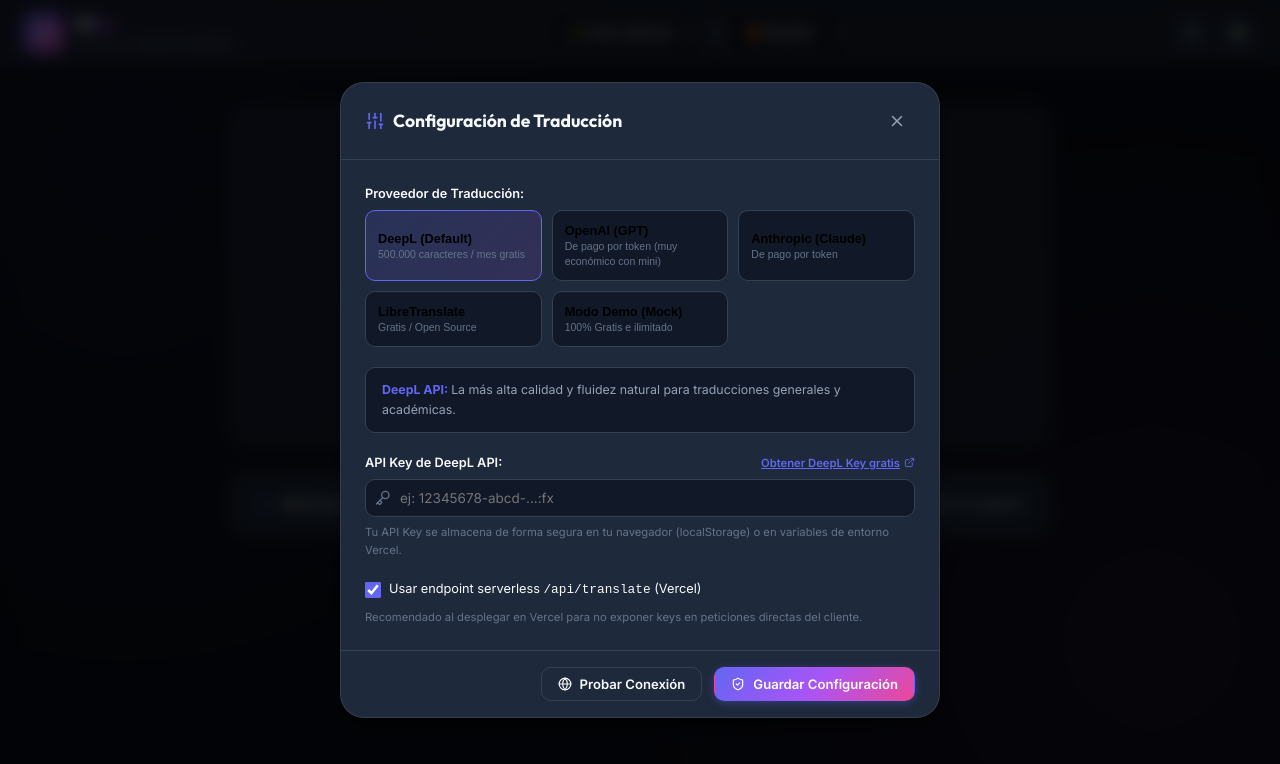
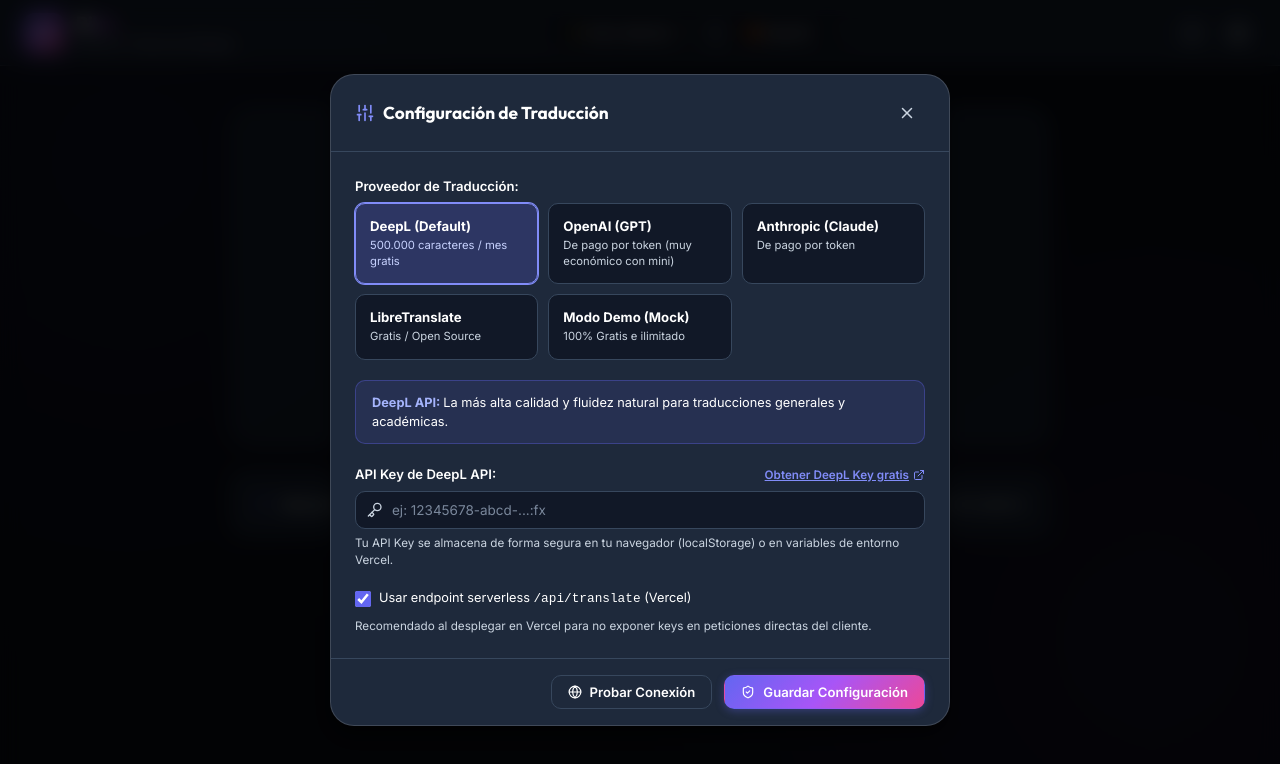
Before and after one commit to ExeDevCentral/Bilex, a React (Vite) app: page / in a window 1280 px wide. Both pictures are taken after a click on the button 1238 px from the left and 32 px from the top of the page. Shown: the top 764 px of the page. Built offline with nearby package versions, Linux system fonts and the light colour scheme.

Commit message:
Fix dark mode text contrast and card colors in settings modal

```diff
--- a/src/components/SettingsModal.tsx
+++ b/src/components/SettingsModal.tsx
@@ -132,7 +132,7 @@
       <div className="modal-card" onClick={(e) => e.stopPropagation()}>
         <div className="modal-header">
           <div style={{ display: 'flex', alignItems: 'center', gap: 8 }}>
-            <Sliders size={20} color="var(--accent-primary)" />
+            <Sliders size={20} color="var(--accent-primary-light)" />
             <h3>Configuración de Traducción</h3>
           </div>
           <button className="btn btn-ghost btn-icon" onClick={onClose}>
@@ -141,7 +141,7 @@
         </div>
 
         <div className="modal-body">
-          {/* Provider Selection */}
+          {/* Provider Selection Grid */}
           <div className="form-group">
             <label className="form-label">Proveedor de Traducción:</label>
             <div className="provider-grid">
@@ -152,14 +152,14 @@
                   className={`provider-card ${localConfig.provider === prov ? 'is-selected' : ''}`}
                   onClick={() => handleProviderSelect(prov)}
                 >
-                  <strong style={{ display: 'block', fontSize: '0.85rem' }}>
+                  <strong className="provider-card-title">
                     {prov === 'deepl' && 'DeepL (Default)'}
                     {prov === 'openai' && 'OpenAI (GPT)'}
                     {prov === 'claude' && 'Anthropic (Claude)'}
                     {prov === 'libretranslate' && 'LibreTranslate'}
                     {prov === 'mock' && 'Modo Demo (Mock)'}
                   </strong>
-                  <span style={{ fontSize: '0.7rem', color: 'var(--text-dim)' }}>
+                  <span className="provider-card-desc">
                     {PROVIDER_INFO[prov].freeTier}
                   </span>
                 </button>
@@ -167,32 +167,32 @@
             </div>
           </div>
 
-          <div
-            style={{
-              padding: '12px 16px',
-              background: 'var(--bg-secondary)',
-              borderRadius: 'var(--radius-md)',
-              border: '1px solid var(--border-subtle)',
-              fontSize: '0.825rem',
-            }}
-          >
-            <strong style={{ color: 'var(--accent-primary)' }}>{currentProviderInfo.name}: </strong>
-            <span style={{ color: 'var(--text-muted)' }}>{currentProviderInfo.description}</span>
+          {/* Provider Info Banner */}
+          <div className="provider-info-box">
+            <strong>{currentProviderInfo.name}: </strong>
+            <span>{currentProviderInfo.description}</span>
           </div>
 
-          {/* API Key Input if required */}
+          {/* API Key Input */}
           {localConfig.provider !== 'mock' && (
             <div className="form-group">
-              <label className="form-label" style={{ display: 'flex', justifyContent: 'space-between' }}>
+              <label className="form-label" style={{ display: 'flex', justifyContent: 'space-between', alignItems: 'center' }}>
                 <span>API Key de {PROVIDER_INFO[localConfig.provider].name}:</span>
                 {localConfig.provider === 'deepl' && (
                   <a
                     href="https://www.deepl.com/pro-api"
                     target="_blank"
                     rel="noreferrer"
-                    style={{ color: 'var(--accent-primary)', fontSize: '0.75rem', display: 'flex', alignItems: 'center', gap: 4 }}
+                    style={{
+                      color: 'var(--accent-primary-light)',
+                      fontSize: '0.78rem',
+                      display: 'flex',
+                      alignItems: 'center',
+                      gap: 4,
+                      textDecoration: 'underline'
+                    }}
                   >
-                    Obtener DeepL Key gratis <ExternalLink size={11} />
+                    Obtener DeepL Key gratis <ExternalLink size={12} />
                   </a>
                 )}
               </label>
@@ -200,7 +200,7 @@
                 <input
                   type="password"
                   className="form-input"
-                  style={{ width: '100%', paddingLeft: 34 }}
+                  style={{ width: '100%', paddingLeft: 36 }}
                   placeholder={
                     localConfig.provider === 'deepl'
                       ? 'ej: 12345678-abcd-...:fx'
@@ -215,10 +215,10 @@
                   size={16}
                   style={{
                     position: 'absolute',
-                    left: 10,
+                    left: 12,
                     top: '50%',
                     transform: 'translateY(-50%)',
-                    color: 'var(--text-dim)',
+                    color: 'var(--text-muted)',
                   }}
                 />
               </div>
@@ -274,7 +274,7 @@
                 checked={localConfig.useServerless}
                 onChange={(e) => setLocalConfig({ ...localConfig, useServerless: e.target.checked })}
               />
-              <span style={{ fontSize: '0.85rem' }}>
+              <span style={{ fontSize: '0.85rem', color: 'var(--text-main)' }}>
                 Usar endpoint serverless <code>/api/translate</code> (Vercel)
               </span>
             </label>
@@ -290,7 +290,7 @@
                 padding: '10px 14px',
                 borderRadius: 'var(--radius-md)',
                 background: testStatus.success ? 'var(--success-bg)' : 'var(--danger-bg)',
-                border: `1px solid ${testStatus.success ? 'rgba(16,185,129,0.3)' : 'rgba(239,68,68,0.3)'}`,
+                border: `1px solid ${testStatus.success ? 'rgba(16,185,129,0.4)' : 'rgba(239,68,68,0.4)'}`,
                 color: testStatus.success ? 'var(--success)' : 'var(--danger)',
                 fontSize: '0.825rem',
                 display: 'flex',
--- a/src/styles/components.css
+++ b/src/styles/components.css
@@ -36,6 +36,7 @@
   font-size: 1.25rem;
   font-weight: 800;
   letter-spacing: -0.5px;
+  color: var(--text-main);
 }
 
 .brand-subtitle {
@@ -93,7 +94,7 @@
 }
 
 .lang-swap-btn:hover {
-  color: var(--accent-primary);
+  color: var(--accent-primary-light);
   transform: rotate(180deg);
 }
 
@@ -141,7 +142,7 @@
 
 .btn-secondary:hover:not(:disabled) {
   background: var(--bg-hover);
-  border-color: var(--text-dim);
+  border-color: var(--accent-primary-light);
 }
 
 .btn-ghost {
@@ -183,8 +184,8 @@
 }
 
 .dropzone:hover, .dropzone.is-dragover {
-  border-color: var(--accent-primary);
-  background: rgba(99, 102, 241, 0.04);
+  border-color: var(--accent-primary-light);
+  background: rgba(99, 102, 241, 0.08);
   transform: scale(1.005);
   box-shadow: var(--shadow-glow);
 }
@@ -195,16 +196,17 @@
   margin: 0 auto 20px;
   border-radius: var(--radius-lg);
   background: var(--accent-gradient-subtle);
-  border: 1px solid rgba(99, 102, 241, 0.3);
+  border: 1px solid rgba(99, 102, 241, 0.4);
   display: flex;
   align-items: center;
   justify-content: center;
-  color: var(--accent-primary);
+  color: var(--accent-primary-light);
 }
 
 .dropzone-title {
   font-size: 1.35rem;
   margin-bottom: 8px;
+  color: var(--text-main);
 }
 
 .dropzone-desc {
@@ -249,6 +251,7 @@
   align-items: center;
   gap: 10px;
   font-size: 0.85rem;
+  color: var(--text-main);
 }
 
 .option-select {
@@ -259,6 +262,7 @@
   border-radius: var(--radius-md);
   outline: none;
   font-family: inherit;
+  cursor: pointer;
 }
 
 .toggle-switch {
@@ -267,6 +271,7 @@
   gap: 8px;
   cursor: pointer;
   user-select: none;
+  color: var(--text-main);
 }
 
 .toggle-switch input {
@@ -343,7 +348,7 @@
 }
 
 .progress-step-item.is-active {
-  color: var(--accent-primary);
+  color: var(--accent-primary-light);
   font-weight: 700;
 }
 
@@ -539,7 +544,7 @@
 }
 
 .card-actions-hover {
-  opacity: 0.3;
+  opacity: 0.4;
   transition: opacity var(--transition-fast);
   display: flex;
   gap: 6px;
@@ -564,7 +569,7 @@
   padding: 0 2px;
 }
 
-/* Skeleton Loading for Translating Paragraphs */
+/* Skeleton Loading */
 .skeleton-line {
   height: 14px;
   background: linear-gradient(90deg, var(--bg-secondary) 25%, var(--bg-surface-elevated) 50%, var(--bg-secondary) 75%);
@@ -633,8 +638,8 @@
 .modal-overlay {
   position: fixed;
   inset: 0;
-  background: rgba(0, 0, 0, 0.75);
-  backdrop-filter: blur(8px);
+  background: rgba(0, 0, 0, 0.8);
+  backdrop-filter: blur(10px);
   z-index: 100;
   display: flex;
   align-items: center;
@@ -647,11 +652,12 @@
   background: var(--bg-surface);
   border: 1px solid var(--border-glass);
   border-radius: var(--radius-xl);
-  max-width: 600px;
+  max-width: 620px;
   width: 100%;
   max-height: 90vh;
   overflow-y: auto;
   box-shadow: var(--shadow-lg);
+  color: var(--text-main);
 }
 
 .modal-header {
@@ -660,6 +666,11 @@
   display: flex;
   align-items: center;
   justify-content: space-between;
+}
+
+.modal-header h3 {
+  font-size: 1.15rem;
+  color: var(--text-main);
 }
 
 .modal-body {
@@ -685,7 +696,7 @@
 }
 
 .form-label {
-  font-size: 0.85rem;
+  font-size: 0.875rem;
   font-weight: 600;
   color: var(--text-main);
 }
@@ -699,42 +710,100 @@
   outline: none;
   font-family: inherit;
   font-size: 0.9rem;
-  transition: border-color var(--transition-fast);
+  transition: border-color var(--transition-fast), box-shadow var(--transition-fast);
 }
 
 .form-input:focus {
   border-color: var(--border-focus);
+  box-shadow: 0 0 0 2px rgba(99, 102, 241, 0.25);
+}
+
+.form-input::placeholder {
+  color: var(--text-dim);
+  opacity: 0.8;
 }
 
 .form-hint {
-  font-size: 0.75rem;
-  color: var(--text-dim);
+  font-size: 0.78rem;
+  color: var(--text-muted);
+  line-height: 1.4;
 }
 
 /* Provider Selector Cards in Settings */
 .provider-grid {
   display: grid;
-  grid-template-columns: repeat(auto-fit, minmax(140px, 1fr));
+  grid-template-columns: repeat(auto-fit, minmax(150px, 1fr));
   gap: 10px;
 }
 
 .provider-card {
-  padding: 12px;
+  display: flex;
+  flex-direction: column;
+  gap: 4px;
+  padding: 14px;
   border: 1.5px solid var(--border-subtle);
   border-radius: var(--radius-md);
   background: var(--bg-secondary);
+  color: var(--text-main);
   cursor: pointer;
   transition: all var(--transition-fast);
   text-align: left;
+  font-family: inherit;
+  width: 100%;
+}
+
+.provider-card strong,
+.provider-card .provider-card-title {
+  display: block;
+  font-size: 0.88rem;
+  font-weight: 700;
+  color: var(--text-main);
+}
+
+.provider-card span,
+.provider-card .provider-card-desc {
+  font-size: 0.75rem;
+  color: var(--text-muted);
+  line-height: 1.4;
 }
 
 .provider-card:hover {
-  border-color: var(--accent-primary);
+  border-color: var(--accent-primary-light);
+  background: var(--bg-hover);
 }
 
 .provider-card.is-selected {
-  border-color: var(--accent-primary);
-  background: var(--accent-gradient-subtle);
+  border-color: #818cf8;
+  background: rgba(99, 102, 241, 0.22);
+  box-shadow: 0 0 0 1px #818cf8;
+}
+
+.provider-card.is-selected strong,
+.provider-card.is-selected .provider-card-title {
+  color: #ffffff;
+}
+
+.provider-card.is-selected span,
+.provider-card.is-selected .provider-card-desc {
+  color: #c7d2fe;
+}
+
+.provider-info-box {
+  padding: 12px 16px;
+  background: rgba(99, 102, 241, 0.12);
+  border-radius: var(--radius-md);
+  border: 1px solid rgba(99, 102, 241, 0.35);
+  font-size: 0.85rem;
+  line-height: 1.5;
+  color: var(--text-main);
+}
+
+.provider-info-box strong {
+  color: #a5b4fc;
+}
+
+.provider-info-box span {
+  color: var(--text-main);
 }
 
 /* Responsive Media Queries */
--- a/src/styles/variables.css
+++ b/src/styles/variables.css
@@ -3,39 +3,41 @@
   --bg-primary: #0b0f19;
   --bg-secondary: #111827;
   --bg-surface: #1e293b;
-  --bg-surface-elevated: #243247;
-  --bg-surface-glass: rgba(30, 41, 59, 0.75);
-  --bg-hover: rgba(255, 255, 255, 0.06);
+  --bg-surface-elevated: #283548;
+  --bg-surface-glass: rgba(30, 41, 59, 0.85);
+  --bg-hover: rgba(255, 255, 255, 0.08);
 
-  --border-subtle: #334155;
-  --border-focus: #6366f1;
-  --border-glass: rgba(255, 255, 255, 0.1);
+  --border-subtle: #37475d;
+  --border-focus: #818cf8;
+  --border-glass: rgba(255, 255, 255, 0.15);
 
-  --text-main: #f8fafc;
-  --text-muted: #94a3b8;
-  --text-dim: #64748b;
+  /* High Contrast Typography */
+  --text-main: #ffffff;
+  --text-muted: #cbd5e1; /* Slate 300 - high readability */
+  --text-dim: #94a3b8;   /* Slate 400 */
   --text-inverse: #0f172a;
 
   /* Accent Colors */
   --accent-primary: #6366f1;
   --accent-primary-hover: #4f46e5;
+  --accent-primary-light: #818cf8;
   --accent-secondary: #8b5cf6;
   --accent-gradient: linear-gradient(135deg, #6366f1 0%, #a855f7 50%, #ec4899 100%);
-  --accent-gradient-subtle: linear-gradient(135deg, rgba(99, 102, 241, 0.15) 0%, rgba(168, 85, 247, 0.15) 100%);
+  --accent-gradient-subtle: linear-gradient(135deg, rgba(99, 102, 241, 0.22) 0%, rgba(168, 85, 247, 0.22) 100%);
 
-  --success: #10b981;
-  --success-bg: rgba(16, 185, 129, 0.15);
-  --warning: #f59e0b;
-  --warning-bg: rgba(245, 158, 11, 0.15);
-  --danger: #ef4444;
-  --danger-bg: rgba(239, 68, 68, 0.15);
-  --info: #0ea5e9;
-  --info-bg: rgba(14, 165, 233, 0.15);
+  --success: #34d399;
+  --success-bg: rgba(16, 185, 129, 0.2);
+  --warning: #fbbf24;
+  --warning-bg: rgba(245, 158, 11, 0.2);
+  --danger: #f87171;
+  --danger-bg: rgba(239, 68, 68, 0.2);
+  --info: #38bdf8;
+  --info-bg: rgba(14, 165, 233, 0.2);
 
   /* Paired Row Highlight */
-  --pair-active-bg: rgba(99, 102, 241, 0.18);
+  --pair-active-bg: rgba(99, 102, 241, 0.22);
   --pair-active-border: #818cf8;
-  --pair-hover-bg: rgba(99, 102, 241, 0.08);
+  --pair-hover-bg: rgba(99, 102, 241, 0.1);
 
   /* Typography */
   --font-sans: 'Inter', system-ui, -apple-system, BlinkMacSystemFont, 'Segoe UI', Roboto, sans-serif;
@@ -43,10 +45,10 @@
   --font-mono: 'JetBrains Mono', monospace;
 
   /* Shadows */
-  --shadow-sm: 0 1px 2px 0 rgba(0, 0, 0, 0.3);
-  --shadow-md: 0 4px 6px -1px rgba(0, 0, 0, 0.4), 0 2px 4px -2px rgba(0, 0, 0, 0.3);
-  --shadow-lg: 0 10px 15px -3px rgba(0, 0, 0, 0.5), 0 4px 6px -4px rgba(0, 0, 0, 0.4);
-  --shadow-glow: 0 0 20px rgba(99, 102, 241, 0.35);
+  --shadow-sm: 0 1px 2px 0 rgba(0, 0, 0, 0.4);
+  --shadow-md: 0 4px 6px -1px rgba(0, 0, 0, 0.5), 0 2px 4px -2px rgba(0, 0, 0, 0.4);
+  --shadow-lg: 0 10px 20px -3px rgba(0, 0, 0, 0.6), 0 4px 6px -4px rgba(0, 0, 0, 0.4);
+  --shadow-glow: 0 0 25px rgba(99, 102, 241, 0.4);
 
   /* Radii */
   --radius-sm: 6px;
@@ -61,22 +63,22 @@
   --transition-smooth: 0.4s cubic-bezier(0.16, 1, 0.3, 1);
 }
 
-/* Light Theme Variables (Toggleable) */
+/* Light Theme Variables */
 [data-theme="light"] {
   --bg-primary: #f8fafc;
   --bg-secondary: #f1f5f9;
   --bg-surface: #ffffff;
   --bg-surface-elevated: #ffffff;
-  --bg-surface-glass: rgba(255, 255, 255, 0.85);
-  --bg-hover: rgba(0, 0, 0, 0.04);
+  --bg-surface-glass: rgba(255, 255, 255, 0.9);
+  --bg-hover: rgba(0, 0, 0, 0.05);
 
-  --border-subtle: #e2e8f0;
+  --border-subtle: #cbd5e1;
   --border-focus: #4f46e5;
-  --border-glass: rgba(0, 0, 0, 0.08);
+  --border-glass: rgba(0, 0, 0, 0.1);
 
   --text-main: #0f172a;
-  --text-muted: #475569;
-  --text-dim: #94a3b8;
+  --text-muted: #334155;
+  --text-dim: #64748b;
   --text-inverse: #ffffff;
 
   --pair-active-bg: #eff6ff;
```
